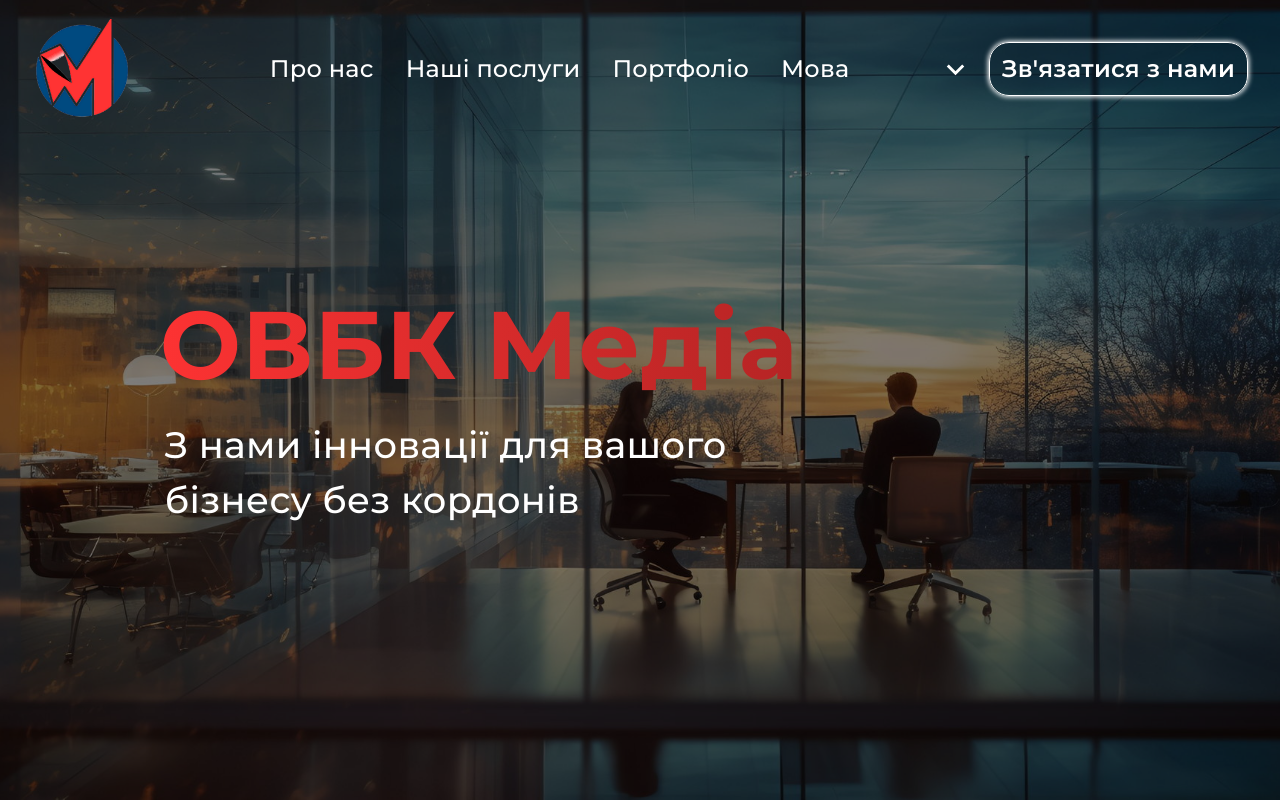
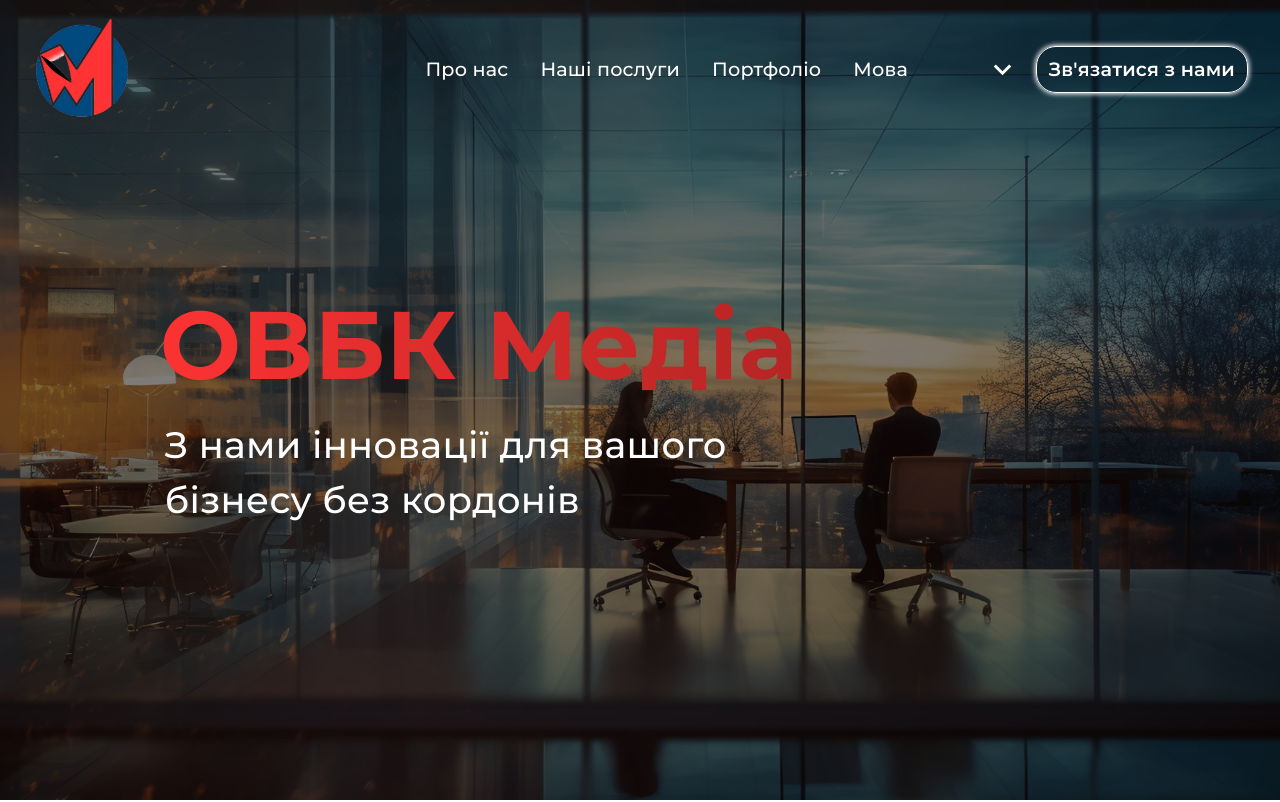
Before and after one commit to michapotselyev/media-site, a React (Create React App) app in the folder new/: page / in a window 1280 px wide. Shown: the top 802 px of the page. Built offline with nearby package versions, Linux system fonts and the light colour scheme.

Commit message:
fix bugs

```diff
--- a/new/src/globalStyles/styles/desktop/components/home-main-our-advantages-prop.js
+++ b/new/src/globalStyles/styles/desktop/components/home-main-our-advantages-prop.js
@@ -7,7 +7,7 @@
     },
 
     gridItem: {
-        height: 'calc(33vw - 10rem)',
+        height: '55vh',
         padding: '1rem'
     },
 
--- a/new/src/globalStyles/styles/desktop/header-prop.js
+++ b/new/src/globalStyles/styles/desktop/header-prop.js
@@ -57,7 +57,7 @@
             },
 
             '& > li > a > p': {
-                fontSize: '1.5rem',
+                fontSize: '1.2rem',
                 fontWeight: '500',
                 textAlign: 'center',
                 color: 'white'
@@ -68,10 +68,10 @@
                 flexDirection: 'row',
                 alignItems: 'center',
                 justifyContent: 'space-between',
-                width: '15vw',
+                width: '13vw',
 
                 '& > p': {
-                    fontSize: '1.5rem',
+                    fontSize: '1.2rem',
                     fontWeight: '500',
                     textAlign: 'center',
                     color: 'white'
@@ -98,7 +98,7 @@
                 margin: '1rem 0',
 
                 '& > p': {
-                    fontSize: '1.5rem',
+                    fontSize: '1.2rem',
                     fontWeight: '500',
                     textAlign: 'center',
                     color: 'white'
@@ -123,7 +123,7 @@
             justifyContent: 'center',
 
             '& > div > p': {
-                fontSize: '1.5rem',
+                fontSize: '1.2rem',
                 fontWeight: '600',
                 textAlign: 'center'
             },
--- a/new/src/versions/desktop/components/home-main-components/HomeMainContactUs.jsx
+++ b/new/src/versions/desktop/components/home-main-components/HomeMainContactUs.jsx
@@ -137,7 +137,7 @@
                             borderRadius: '20px',
                             border: '2px solid black',
                             padding: '1rem',
-                            fontSize: '1.6rem'
+                            fontSize: '1.1rem'
                         }}
                     />
                     <input
@@ -160,7 +160,7 @@
                             borderRadius: '20px',
                             border: '2px solid black',
                             padding: '1rem',
-                            fontSize: '1.6rem'
+                            fontSize: '1.1rem'
                         }}
                     />
                 </Box>
@@ -186,7 +186,7 @@
                             border: '2px solid black',
                             padding: '1rem',
                             outline: 'none',
-                            fontSize: '1.6rem',
+                            fontSize: '1.1rem',
                         }}
                     ></textarea>
                 </Box>
@@ -200,7 +200,7 @@
                         border: '1px solid black',
                         boxShadow: '0px 0px 5px 1px #000',
                         transition: 'transform 0.3s ease-in-out',
-                        fontSize: '1.5rem',
+                        fontSize: '1.3rem',
                         fontWeight: '700',
                         marginTop: '1.5rem',
                         textAlign: 'center',
--- a/new/src/versions/desktop/layout/Header.jsx
+++ b/new/src/versions/desktop/layout/Header.jsx
@@ -134,7 +134,7 @@
                                 in={open}
                                 timeout={{ enter: 500, exit: 500 }}
                                 unmountOnExit
-                                sx={{ width: '15vw', position: 'absolute' }}
+                                sx={{ width: '13vw', position: 'absolute' }}
                             >
                                 <Box
                                     sx={
```
